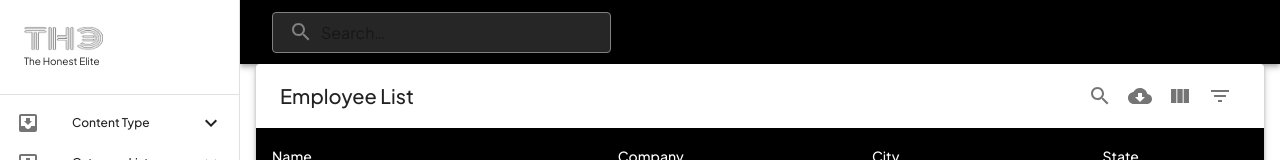
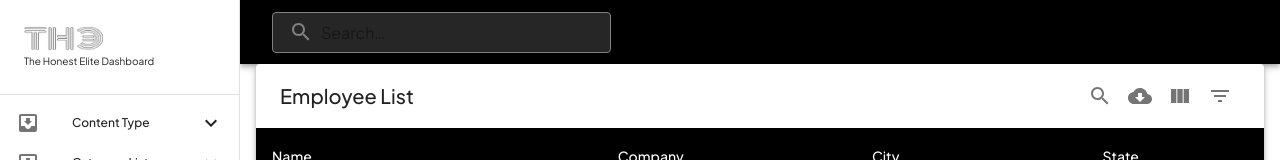
Before and after one commit to hasibulmahi/honest-elite-dashboard, a Next.js app: page / in a window 1280 px wide. Shown: the top 160 px of the page. Built offline with nearby package versions, Linux system fonts and the light colour scheme.

Commit message:
Update sidebar.component.js

```diff
--- a/components/sidebar/sidebar.component.js
+++ b/components/sidebar/sidebar.component.js
@@ -58,7 +58,7 @@ function Sidebar(props) {
           </Box>
           <Box>
             <Typography variant="h5" fontSize={10}>
-              The Honest Elite
+              The Honest Elite Dashboard
             </Typography>
           </Box>
         </Box>
```
